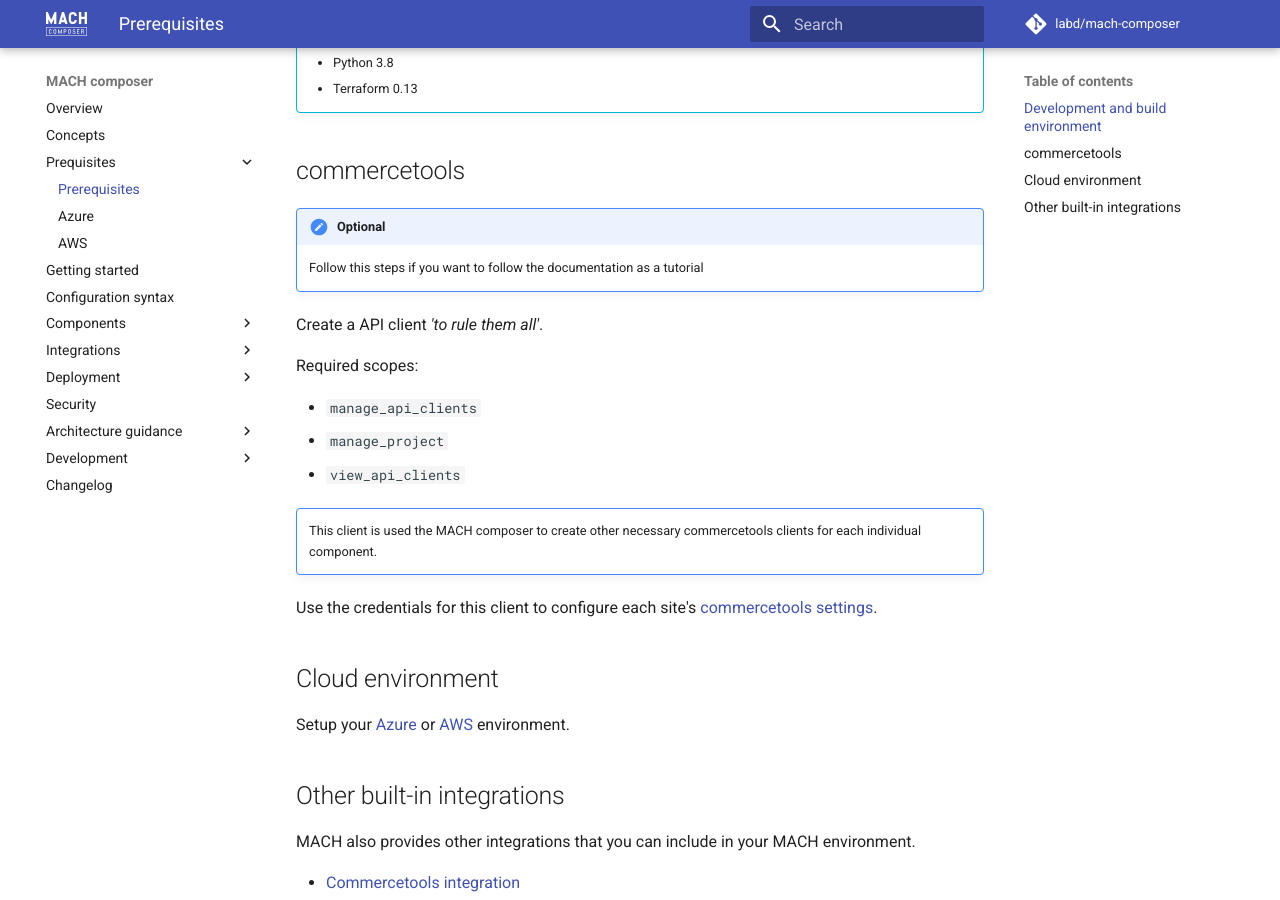
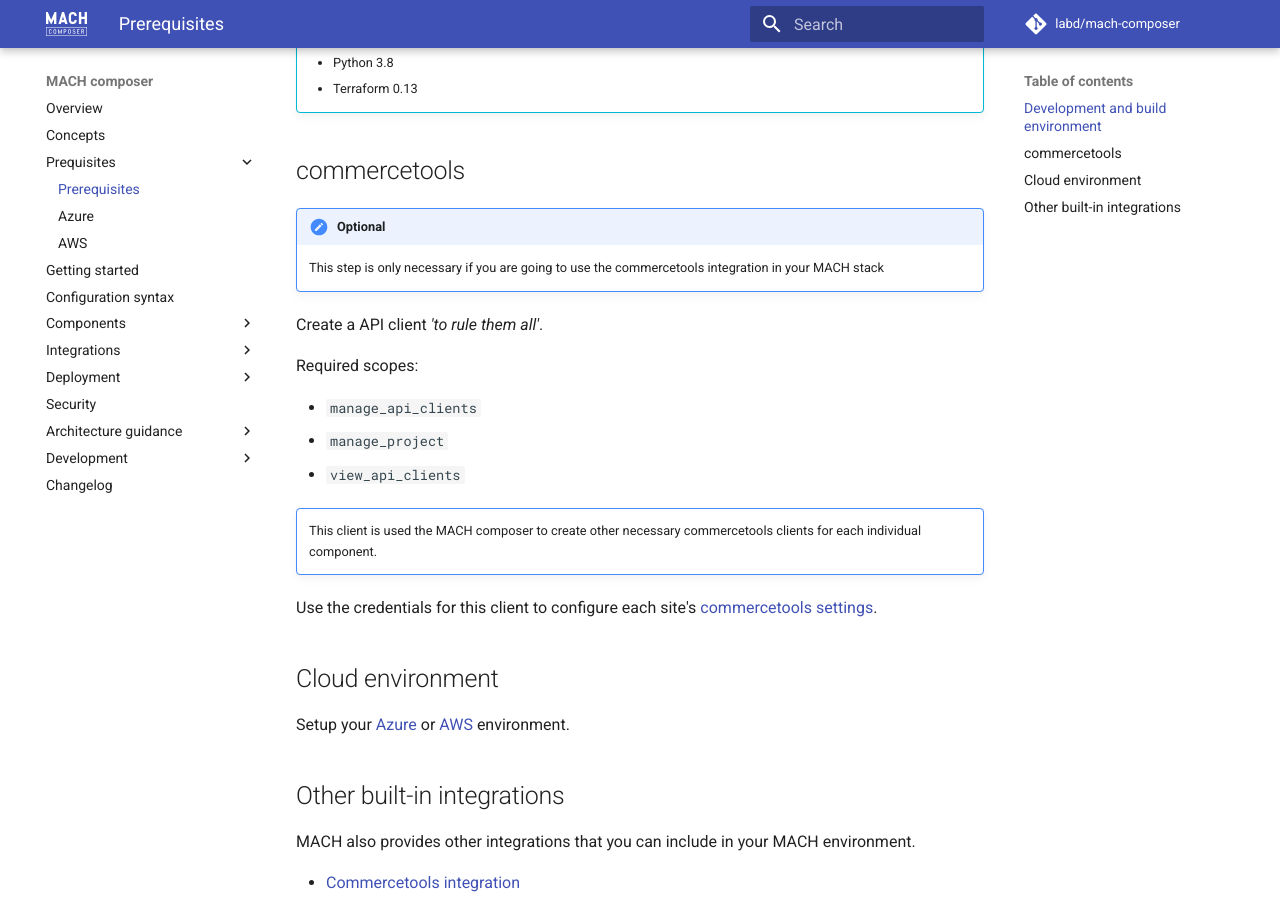
Before and after one commit to mach-composer/mach-composer-cli, an MkDocs documentation site: the page built from docs/src/prerequisites/index.md, in a window 1280 px wide and 900 px high, scrolled down 486 px. Built offline with MkDocs 1.6.1 and Material for MkDocs 9.7.7, drawn with Linux system fonts in a browser that asks for light colours; a script that is not in the unit is left out; comment, search, counter and statistics services are not loaded.

Commit message:
Changes after review

```diff
--- a/docs/src/prerequisites/index.md
+++ b/docs/src/prerequisites/index.md
@@ -18,7 +18,7 @@
 ## commercetools
 
 !!! note "Optional"
-    Follow this steps if you want to follow the documentation as a tutorial
+    This step is only necessary if you are going to use the commercetools integration in your MACH stack
 
 Create a API client *'to rule them all'*.
 
```
Also changed, not shown: docs/src/integrations/commercetools.md (+1 -1 lines).
